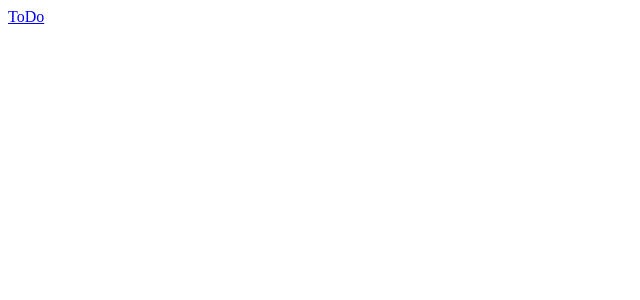
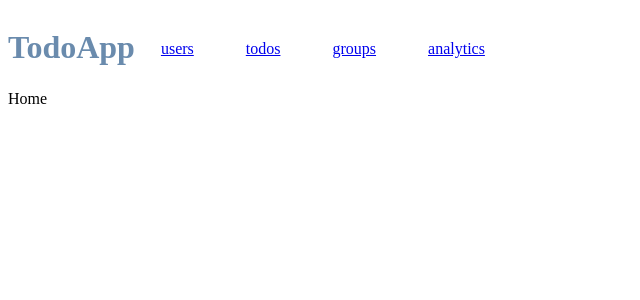
Before and after one commit to nasum/vite-practice, a Vue app: page / in a window 1280 px wide. Before the commit this address had no page. Shown: the top 300 px of the page, without its empty margins (0-640 px from the left). Built offline with nearby package versions, Linux system fonts and the light colour scheme.

Commit message:
create pages

```diff
--- /dev/null
+++ b/components/Group.vue
@@ -0,0 +1,3 @@
+<template>
+  Grop
+</template>
--- /dev/null
+++ b/components/Home.vue
@@ -0,0 +1,3 @@
+<template>
+  Home
+</template>
--- a/components/Layout.vue
+++ b/components/Layout.vue
@@ -1,8 +1,16 @@
 <template>
   <div id="root">
-    <div id="nav">
-      <router-link to="/todo"> ToDo</router-link>
-    </div>
+    <MyHeader />
     <router-view />
   </div>
 </template>
+
+<script lang="ts">
+import MyHeader from "./MyHeader.vue";
+export default {
+  components: {
+    MyHeader
+  }
+};
+</script>
+>
--- /dev/null
+++ b/components/MyHeader.vue
@@ -0,0 +1,38 @@
+<template>
+  <header>
+    <h1>TodoApp</h1>
+    <ul>
+      <li><RouterLink to="/users">users</RouterLink></li>
+      <li><RouterLink to="/todos">todos</RouterLink></li>
+      <li><RouterLink to="/groups">groups</RouterLink></li>
+      <li><RouterLink to="/analytics">analytics</RouterLink></li>
+    </ul>
+  </header>
+</template>
+
+<script lang="ts">
+export default {
+  name: "Header"
+};
+</script>
+
+<style lang="scss" scoped>
+header {
+  display: flex;
+  flex-direction: row;
+  hegit: 74px;
+}
+h1 {
+  color: #6a8bad;
+}
+ul {
+  display: flex;
+  flex-direction: row;
+  padding: 0;
+  list-style: none;
+  li {
+    margin: 0 10px;
+    padding: 1em;
+  }
+}
+</style>
--- a/components/App.vue
+++ b/components/ToDo.vue
@@ -1,8 +1,5 @@
 <template>
   <div class="content">
-    <h1>ToDo App</h1>
-    <p>Test Todo App</p>
-    <ToDoAnalytics />
     <ToDoInput :inputText="state.inputText" @typeText="typeText" @add="add" />
     <ToDoList :todos="state.todos" />
   </div>
@@ -13,13 +10,11 @@ import { reactive } from "vue";
 
 import ToDoInput from "./ToDoInput.vue";
 import ToDoList from "./ToDoList.vue";
-import ToDoAnalytics from "./ToDoAnalytics.vue";
 
 export default {
   components: {
     ToDoInput,
-    ToDoList,
-    ToDoAnalytics
+    ToDoList
   },
   setup() {
     const state = reactive({
```
Also changed, not shown: index.ts (+18 -3 lines).
